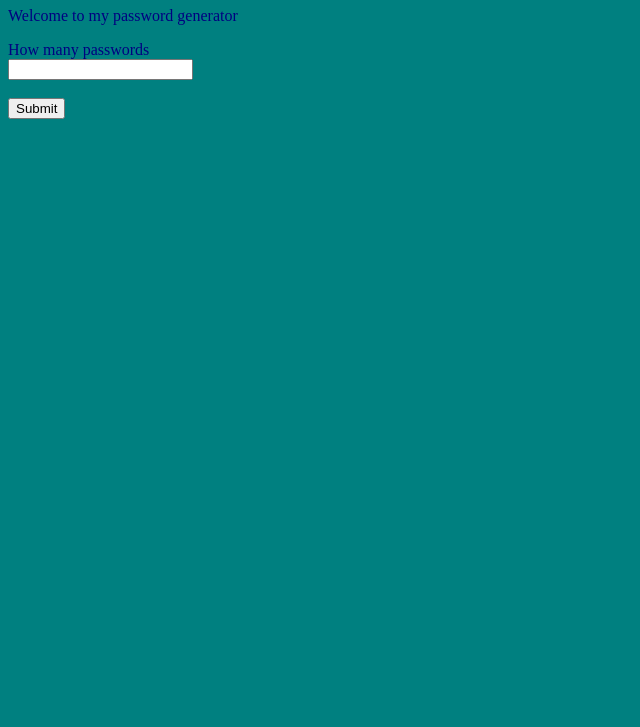
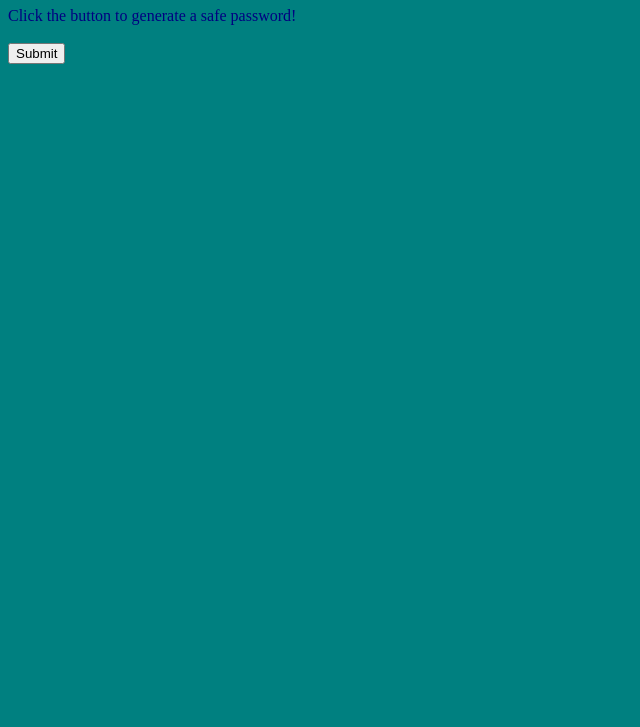
Before and after one commit to kevinserr/Password-Generator, a plain HTML site: page index.html in a window 1280 px wide. Shown: the part 73-800 px from the top of the page, without its empty margins (0-640 px from the left). Drawn offline with Linux system fonts and the light colour scheme.

Commit message:
Update index.html

```diff
--- a/index.html
+++ b/index.html
@@ -9,17 +9,12 @@
     <title>Password Generator</title>
 </head>
 <body>
-    <H1 id="Title">Safe and Secure Password Generator</H1>
-    <p> Welcome to my password generator</p>
+    <h1 id="Title">Safe and Secure Password Generator</h1>
+    <form name="myForm" Action="" Method="GET">
+        Click the button to generate a safe password!<br>
+        <br>
+        <input id="button" type= "button" Name="button" value="Submit" onclick="myFunction()">
+    </form>
     <p id="output"></p>
-
-    <form name="myForm" Action="" Method="GET">
-        How many passwords<br>
-        <input type="number" name="passwords" value="">
-        <br>
-        <br>
-        <input type= "button" Name="button" value="Submit" onclick="myFunction(this.form)">
-    </form>
-
 </body>
 </html>
```
